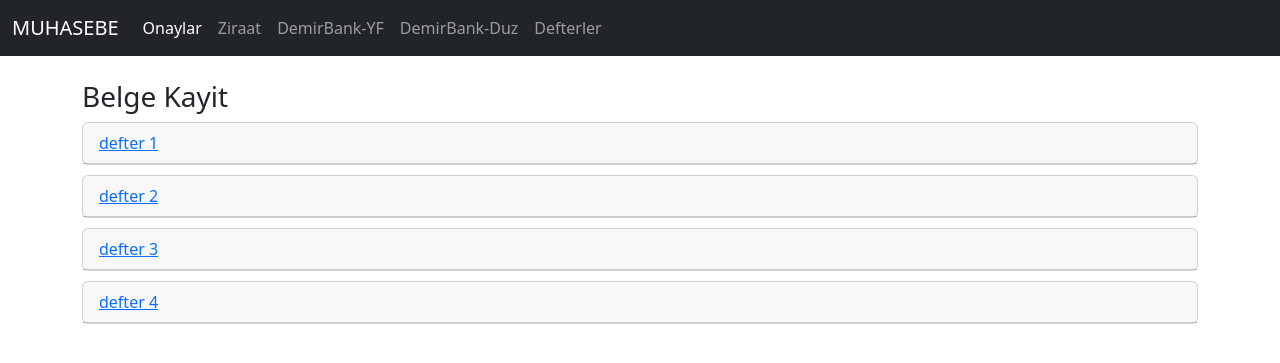
After one commit to Yuziba/muhasebe03, a Django app: page /defterler/ in a window 1280 px wide. The commit adds this page. Shown: the top 363 px of the page. Run offline with Django 4.2, Linux system fonts and the light colour scheme; some libraries are stand-ins or nearby versions.

Commit message:
gorunum duzenleme

```diff
--- a/media/yazım_hıız_test.txt
+++ /dev/null
@@ -1 +0,0 @@
-https://typing-speed.net/keystrokes-per-minute
--- /dev/null
+++ b/muhapp/templates/muhapp/defterler.html
@@ -0,0 +1,33 @@
+{% extends "base.html" %}
+
+{%block content%}
+<div class="container">
+    <h3>Belge Kayit</h3>
+
+    <div style="padding-bottom: 10px;">
+        <div class="card" >
+            <div class="card-header"><a href="">defter 1</a></div>
+        </div>
+    </div>
+
+    <div style="padding-bottom: 10px;">
+        <div class="card" >
+            <div class="card-header"><a href="">defter 2</a></div>
+        </div>
+    </div>
+
+    <div style="padding-bottom: 10px;">
+        <div class="card" >
+            <div class="card-header"><a href="">defter 3</a></div>
+        </div>
+    </div>
+
+    <div style="padding-bottom: 10px;">
+        <div class="card" >
+            <div class="card-header"><a href="">defter 4</a></div>
+        </div>
+    </div>
+
+</div>
+
+{%endblock%}
--- a/muhapp/urls.py
+++ b/muhapp/urls.py
@@ -5,7 +5,10 @@ app_name = 'muhapp'
 
 urlpatterns = [
     path('', views.MainView.as_view(), name="main"),
+    path('defterler/', views.Belge_Kayit_View.as_view(), name="defterler"),
     path('onay_upload/', views.onay_upload_view, name="onay_upload"),
     path('onay_list/', views.onay_list_view, name='onay_list'),
     path('onay_delete/<int:file_id>/', views.onay_delete_view, name='onay_delete'),
+    path('onay_download/<int:file_id>/', views.onay_download_view, name='onay_download'),
+
 ]
--- a/muhapp/views.py
+++ b/muhapp/views.py
@@ -2,6 +2,7 @@ from django.shortcuts import render, redirect, get_object_or_404
 from django.http import HttpResponse, JsonResponse,  Http404
 from django.views.generic import TemplateView
 from . import models
+import mimetypes
 
 #--------------------------------------------------------------------------------------------------------------------------- Ana Sayfa
 class MainView(TemplateView):
@@ -35,3 +36,25 @@ def onay_delete_view(request, file_id):
     file_to_delete = get_object_or_404(models.OnayUploadedModel, id=file_id)
     file_to_delete.delete()
     return redirect('muhapp:onay_list')
+
+#----------------------------------------------------------------------------------------------------------------- Onay belgele indirme
+def onay_download_view(request, file_id):
+    file_instance = get_object_or_404(models.OnayUploadedModel, id=file_id)
+    file_path = file_instance.file.path
+
+    # MIME türünü belirle
+    mime_type, encoding = mimetypes.guess_type(file_path)
+
+    # Dosyayı aç ve kullanıcıya gönder
+    try:
+        with open(file_path, 'rb') as file:
+            response = HttpResponse(file.read(), content_type=mime_type)
+            response['Content-Disposition'] = f'attachment; filename="{file_instance.file.name}"'
+            return response
+    except FileNotFoundError:
+        raise Http404("Belirtilen dosya bulunamadı.")
+
+
+#------------------------------------------------------------------------------------------------------------- Kayit Defterleri sayfasi
+class Belge_Kayit_View(TemplateView):
+    template_name = 'muhapp/defterler.html'
--- a/templates/base.html
+++ b/templates/base.html
@@ -36,9 +36,8 @@
               </li>
 
               <li class="nav-item">
-                <a class="nav-link" href="#">Link</a>
+                <a class="nav-link" href="{% url 'muhapp:defterler' %}">Defterler</a>
               </li>
-
 
             </ul>
           </div>
```
Also changed, not shown: muhapp/templates/muhapp/onaylar.html (+18 -10 lines), db.sqlite3, media/3_QcAbslR.jpg (added), media/Beton_Delme.jpg (deleted), media/Yeni_Metin_Belgesi.txt (deleted), 1 other file.
